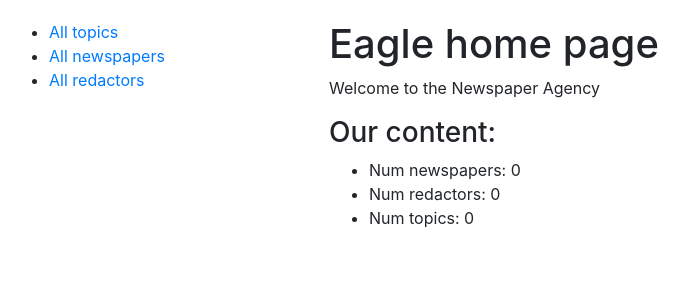
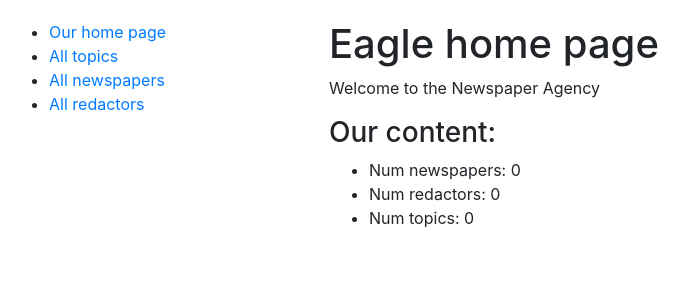
Before and after one commit to kstorozhenko/newspaper-agency, a Django app: page /newspaper/ in a window 1280 px wide. Shown: the top 300 px of the page, without its empty margins (6-695 px from the left). Run offline with Django 5.2, Linux system fonts and the light colour scheme; data that the repository does not hold is empty.

Commit message:
add urls

```diff
--- a/templates/includes/sidebar.html
+++ b/templates/includes/sidebar.html
@@ -1,11 +1,14 @@
-<ul>
+<ul class="sidebar-nav">
   <li>
-    <a href="#">All topics</a>
+    <a href="{% url 'newspaper:index' %}">Our home page</a>
   </li>
   <li>
-    <a href="#">All newspapers</a>
+    <a href="{% url 'newspaper:topic-list' %}">All topics</a>
   </li>
   <li>
-    <a href="#">All redactors</a>
+    <a href="{% url 'newspaper:newspaper-list' %}">All newspapers</a>
+  </li>
+  <li>
+    <a href="{% url 'newspaper:redactor-list' %}">All redactors</a>
   </li>
 </ul>
```
